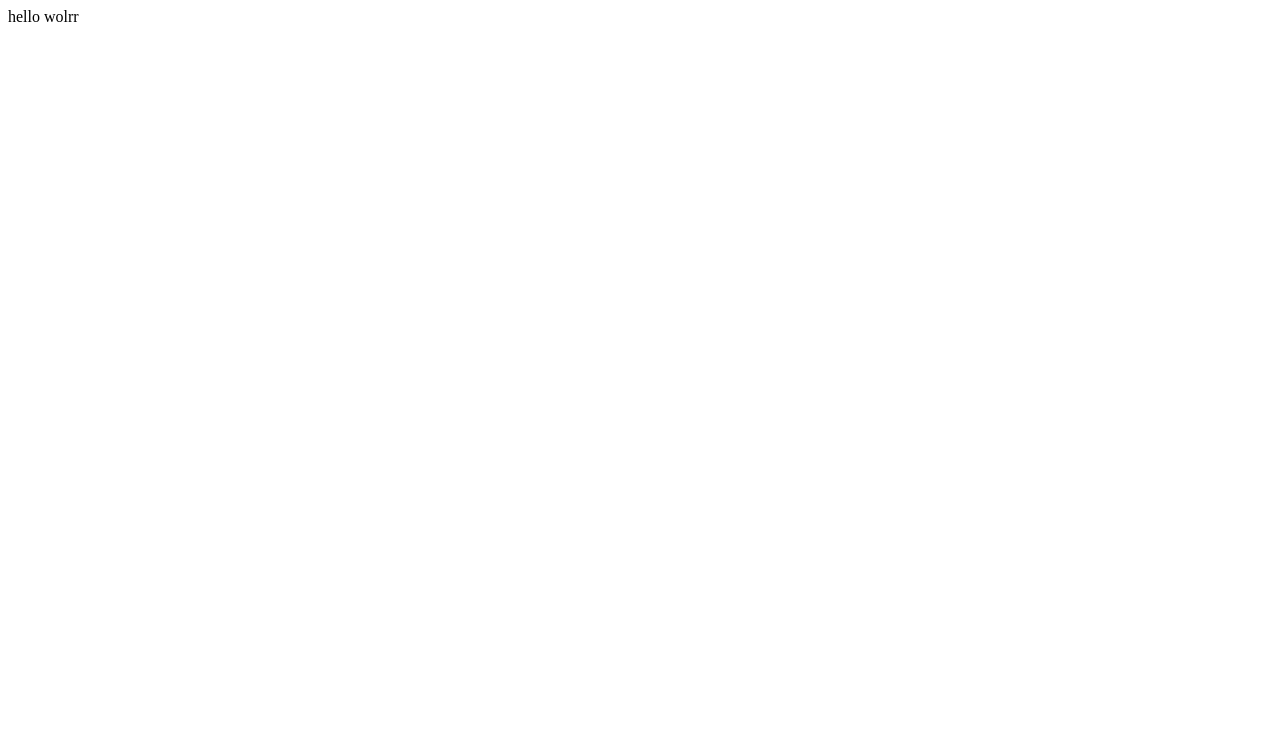
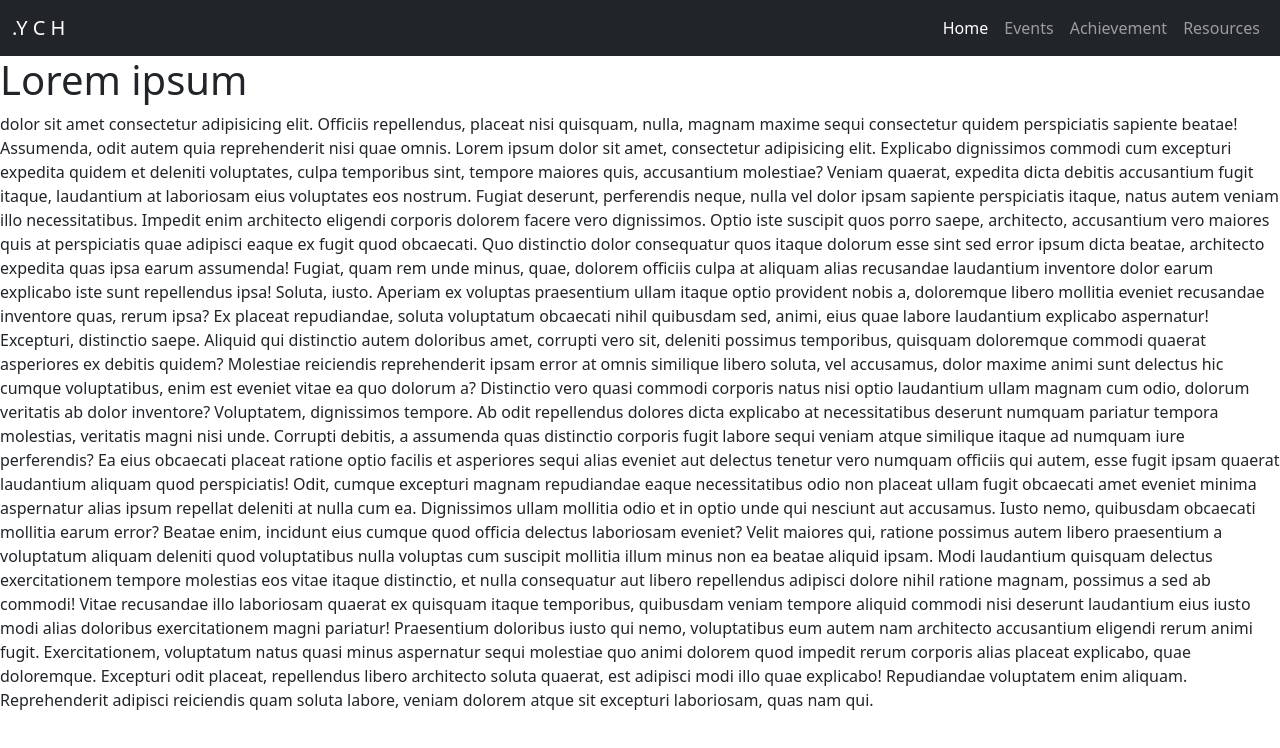
Before and after one commit to WalinAhmed/Project-Spyder, a plain HTML site: page Html/index.html in a window 1280 px wide. Drawn offline with nearby package versions, Linux system fonts and the light colour scheme.

Commit message:
Added BTSRP NavBar v0.0.1

```diff
--- a/Html/index.html
+++ b/Html/index.html
@@ -1,13 +1,75 @@
 <!DOCTYPE html>
 <html lang="en">
+
 <head>
     <meta charset="UTF-8">
     <meta http-equiv="X-UA-Compatible" content="IE=edge">
     <meta name="viewport" content="width=device-width, initial-scale=1.0">
     <title>Document</title>
+    <link href="https://cdn.jsdelivr.net/npm/bootstrap@5.0.1/dist/css/bootstrap.min.css" rel="stylesheet"
+        integrity="sha384-+0n0xVW2eSR5OomGNYDnhzAbDsOXxcvSN1TPprVMTNDbiYZCxYbOOl7+AMvyTG2x" crossorigin="anonymous">
+    <script src="https://cdn.jsdelivr.net/npm/bootstrap@5.0.1/dist/js/bootstrap.bundle.min.js"
+        integrity="sha384-gtEjrD/SeCtmISkJkNUaaKMoLD0//ElJ19smozuHV6z3Iehds+3Ulb9Bn9Plx0x4"
+        crossorigin="anonymous"></script>
 </head>
+
 <body>
-    hello wolrr
+    <nav class="navbar sticky-top navbar-expand-lg navbar-dark bg-dark">
+        <div class="container-fluid">
+            <a class="navbar-brand" href="#">.Y C H</a>
+            <button class="navbar-toggler" type="button" data-bs-toggle="collapse" data-bs-target="#navbarNavAltMarkup"
+                aria-controls="navbarNavAltMarkup" aria-expanded="false" aria-label="Toggle navigation">
+                <span class="navbar-toggler-icon"></span>
+            </button>
+            <div class="collapse navbar-collapse" id="navbarNavAltMarkup">
+                <div class="navbar-nav ms-auto">
+                    <a class="nav-link active" aria-current="page" href="#">Home</a>
+                    <a class="nav-link" href="#">Events</a>
+                    <a class="nav-link" href="#">Achievement</a>
+                    <a class="nav-link" href="#">Resources</a>
+                </div>
+            </div>
+        </div>
+    </nav>
 
+    <h1>Lorem ipsum</h1>
+    <p> dolor sit amet consectetur adipisicing elit. Officiis repellendus, placeat nisi quisquam, nulla, magnam maxime
+        sequi consectetur quidem perspiciatis sapiente beatae! Assumenda, odit autem quia reprehenderit nisi quae omnis.
+        Lorem ipsum dolor sit amet, consectetur adipisicing elit. Explicabo dignissimos commodi cum excepturi expedita
+        quidem et deleniti voluptates, culpa temporibus sint, tempore maiores quis, accusantium molestiae? Veniam
+        quaerat, expedita dicta debitis accusantium fugit itaque, laudantium at laboriosam eius voluptates eos nostrum.
+        Fugiat deserunt, perferendis neque, nulla vel dolor ipsam sapiente perspiciatis itaque, natus autem veniam illo
+        necessitatibus. Impedit enim architecto eligendi corporis dolorem facere vero dignissimos. Optio iste suscipit
+        quos porro saepe, architecto, accusantium vero maiores quis at perspiciatis quae adipisci eaque ex fugit quod
+        obcaecati. Quo distinctio dolor consequatur quos itaque dolorum esse sint sed error ipsum dicta beatae,
+        architecto expedita quas ipsa earum assumenda! Fugiat, quam rem unde minus, quae, dolorem officiis culpa at
+        aliquam alias recusandae laudantium inventore dolor earum explicabo iste sunt repellendus ipsa! Soluta, iusto.
+        Aperiam ex voluptas praesentium ullam itaque optio provident nobis a, doloremque libero mollitia eveniet
+        recusandae inventore quas, rerum ipsa? Ex placeat repudiandae, soluta voluptatum obcaecati nihil quibusdam sed,
+        animi, eius quae labore laudantium explicabo aspernatur! Excepturi, distinctio saepe. Aliquid qui distinctio
+        autem doloribus amet, corrupti vero sit, deleniti possimus temporibus, quisquam doloremque commodi quaerat
+        asperiores ex debitis quidem? Molestiae reiciendis reprehenderit ipsam error at omnis similique libero soluta,
+        vel accusamus, dolor maxime animi sunt delectus hic cumque voluptatibus, enim est eveniet vitae ea quo dolorum
+        a? Distinctio vero quasi commodi corporis natus nisi optio laudantium ullam magnam cum odio, dolorum veritatis
+        ab dolor inventore? Voluptatem, dignissimos tempore. Ab odit repellendus dolores dicta explicabo at
+        necessitatibus deserunt numquam pariatur tempora molestias, veritatis magni nisi unde. Corrupti debitis, a
+        assumenda quas distinctio corporis fugit labore sequi veniam atque similique itaque ad numquam iure perferendis?
+        Ea eius obcaecati placeat ratione optio facilis et asperiores sequi alias eveniet aut delectus tenetur vero
+        numquam officiis qui autem, esse fugit ipsam quaerat laudantium aliquam quod perspiciatis! Odit, cumque
+        excepturi magnam repudiandae eaque necessitatibus odio non placeat ullam fugit obcaecati amet eveniet minima
+        aspernatur alias ipsum repellat deleniti at nulla cum ea. Dignissimos ullam mollitia odio et in optio unde qui
+        nesciunt aut accusamus. Iusto nemo, quibusdam obcaecati mollitia earum error? Beatae enim, incidunt eius cumque
+        quod officia delectus laboriosam eveniet? Velit maiores qui, ratione possimus autem libero praesentium a
+        voluptatum aliquam deleniti quod voluptatibus nulla voluptas cum suscipit mollitia illum minus non ea beatae
+        aliquid ipsam. Modi laudantium quisquam delectus exercitationem tempore molestias eos vitae itaque distinctio,
+        et nulla consequatur aut libero repellendus adipisci dolore nihil ratione magnam, possimus a sed ab commodi!
+        Vitae recusandae illo laboriosam quaerat ex quisquam itaque temporibus, quibusdam veniam tempore aliquid commodi
+        nisi deserunt laudantium eius iusto modi alias doloribus exercitationem magni pariatur! Praesentium doloribus
+        iusto qui nemo, voluptatibus eum autem nam architecto accusantium eligendi rerum animi fugit. Exercitationem,
+        voluptatum natus quasi minus aspernatur sequi molestiae quo animi dolorem quod impedit rerum corporis alias
+        placeat explicabo, quae doloremque. Excepturi odit placeat, repellendus libero architecto soluta quaerat, est
+        adipisci modi illo quae explicabo! Repudiandae voluptatem enim aliquam. Reprehenderit adipisci reiciendis quam
+        soluta labore, veniam dolorem atque sit excepturi laboriosam, quas nam qui.</p>
 </body>
+
 </html>
```
